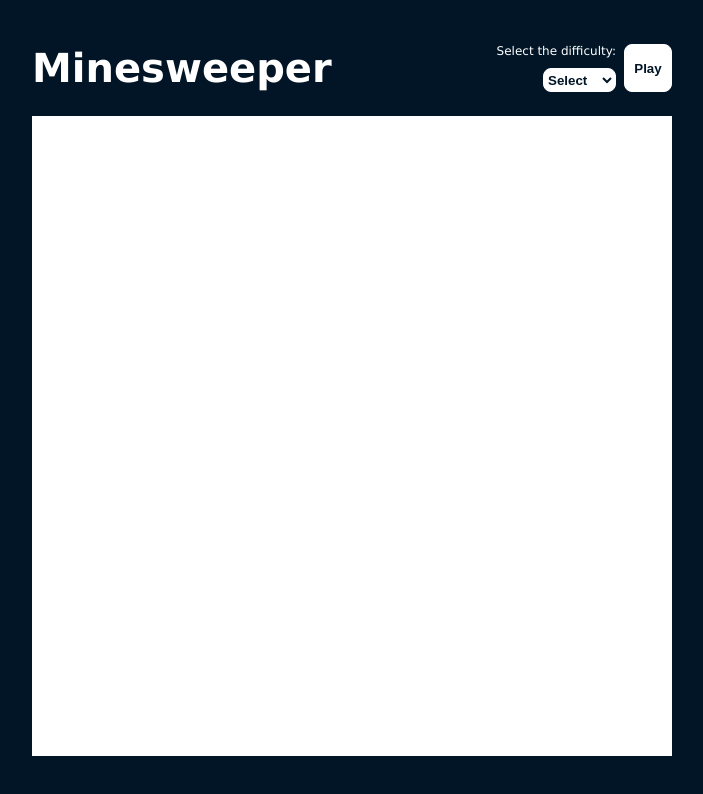
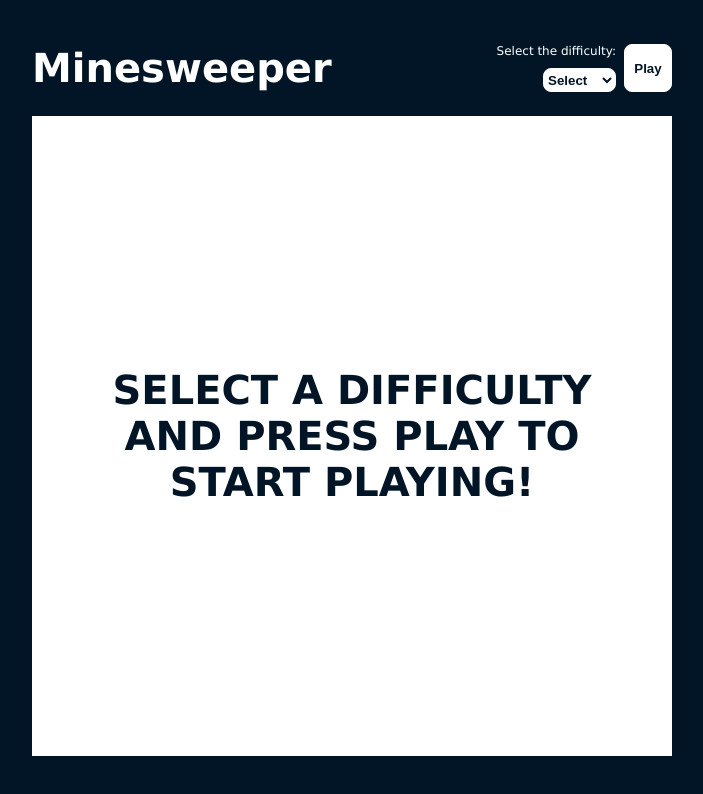
Before and after one commit to IO-underscorre/js-campominato-grid, a plain HTML site: page index.html in a window 1280 px wide. Shown: the whole page, without its empty margins (288-991 px from the left). Drawn offline with Linux system fonts and the light colour scheme.

Commit message:
feat(.welcome-message): welcome message for the page added
Added a message displayed at the start of the page inthe center of the div of the minefield

```diff
--- a/css/style.css
+++ b/css/style.css
@@ -105,6 +105,15 @@ input:active {
     justify-items: center;
 }
 
+.welcome-message {
+    display: inline-block;
+    width: 80%;
+    text-align: center;
+    font-size: 5vmin;
+    font-weight: 700;
+    color: var(--page-background-color);
+}
+
 .minefield-sector {
     background-color: var(--minefield-sector-color);
     width: 100%;
--- a/index.html
+++ b/index.html
@@ -35,6 +35,9 @@
 
             <!-- Minefield -->
             <div id="minefield">
+                <p class="welcome-message">
+                    SELECT A DIFFICULTY AND PRESS PLAY TO START PLAYING!
+                </p>
                 <!-- JavaScript created elements -->
             </div>
         </div>
```
